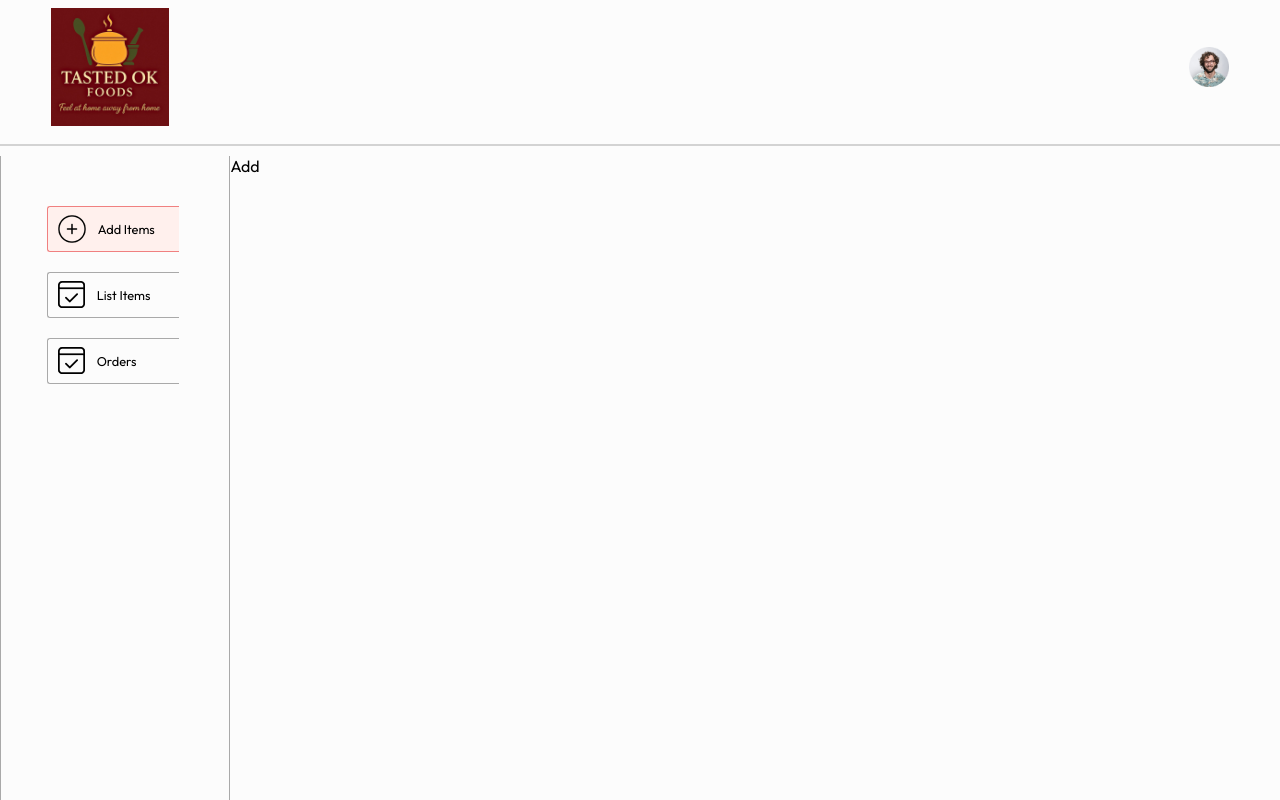
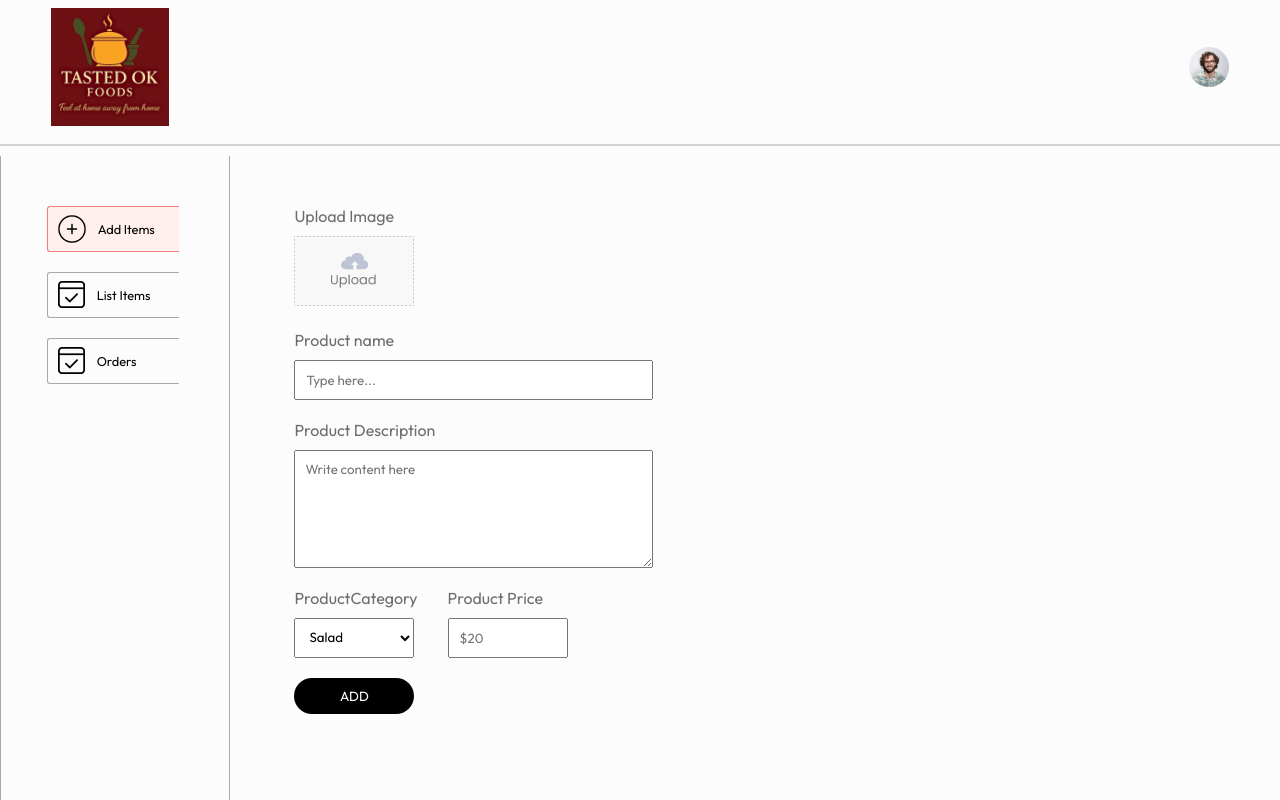
Before and after one commit to Visinho/food-app-admin, a React (Vite) app: page /add in a window 1280 px wide. Shown: the top 800 px of the page. Built offline with nearby package versions, Linux system fonts and the light colour scheme.

Commit message:
Add product functionality

```diff
--- a/src/index.css
+++ b/src/index.css
@@ -26,3 +26,9 @@ hr {
 .app-content {
   display: flex;
 }
+
+.flex-col {
+  display: flex;
+  flex-direction: column;
+  gap: 10px;
+}
--- a/src/pages/Add/Add.css
+++ b/src/pages/Add/Add.css
@@ -0,0 +1,43 @@
+.add {
+    width: 70%;
+    margin-left: max(5vw, 25px);
+    margin-top: 50px;
+    color: #6d6d6d;
+    font-size: 16px;
+}
+
+.add form {
+    gap: 20px;
+}
+
+.add-img-upload img {
+    width: 120px;
+}
+
+.add-product-name, .add-product-description {
+    width: max(40%, 280px);
+}
+
+.add-product-name input, .add-product-description textarea {
+    padding: 10px;
+}
+
+.add-category-price {
+    display: flex;
+    gap: 30px
+}
+
+.add-category-price select, .add-category-price input {
+    max-width: 120px;
+    padding: 10px;
+}
+
+.add-btn {
+    max-width: 120px;
+    border: none;
+    padding: 10px;
+    background-color: black;
+    color: white;
+    cursor: pointer;
+    border-radius: 50px;
+}
--- a/src/pages/Add/Add.jsx
+++ b/src/pages/Add/Add.jsx
@@ -1,10 +1,47 @@
 import React from 'react'
 import './Add.css'
+import { assets } from '../../assets/assets.js'
 
 const Add = () => {
   return (
-    <div>
-      Add
+    <div className='add'>
+      <form className='flex-col'>
+        <div className="add-img-upload flex-col">
+          <p>Upload Image</p>
+          <label htmlFor='image'>
+            <img src={assets.upload_area} alt='' />
+          </label>
+          <input type='file' id='image' hidden required/>
+        </div>
+        <div className="add-product-name flex-col">
+          <p>Product name</p>
+          <input type='text' name='name' placeholder='Type here...' />
+        </div>
+        <div className='add-product-description flex-col'>
+          <p>Product Description</p>
+          <textarea name='description' rows="6" placeholder='Write content here' />
+        </div>
+        <div className='add-category-price'>
+          <div className="add-category flex-col">
+            <p>ProductCategory</p>
+            <select name="category">
+              <option value="Salad">Salad</option>
+              <option value="Rolls">Rolls</option>
+              <option value="Deserts">Deserts</option>
+              <option value="Sandwich">Sandwich</option>
+              <option value="Cake">Cake</option>
+              <option value="Pure Veg">Pure Veg</option>
+              <option value="Pasta">Pasta</option>
+              <option value="Noodles">Noodles</option>
+            </select>
+          </div>
+          <div className="add-price flex-col">
+            <p>Product Price</p>
+            <input type="Number" name='price' placeholder='$20'/>
+          </div>
+        </div>
+        <button type='submit' className='add-btn'>ADD</button>
+      </form>
     </div>
   )
 }
```
